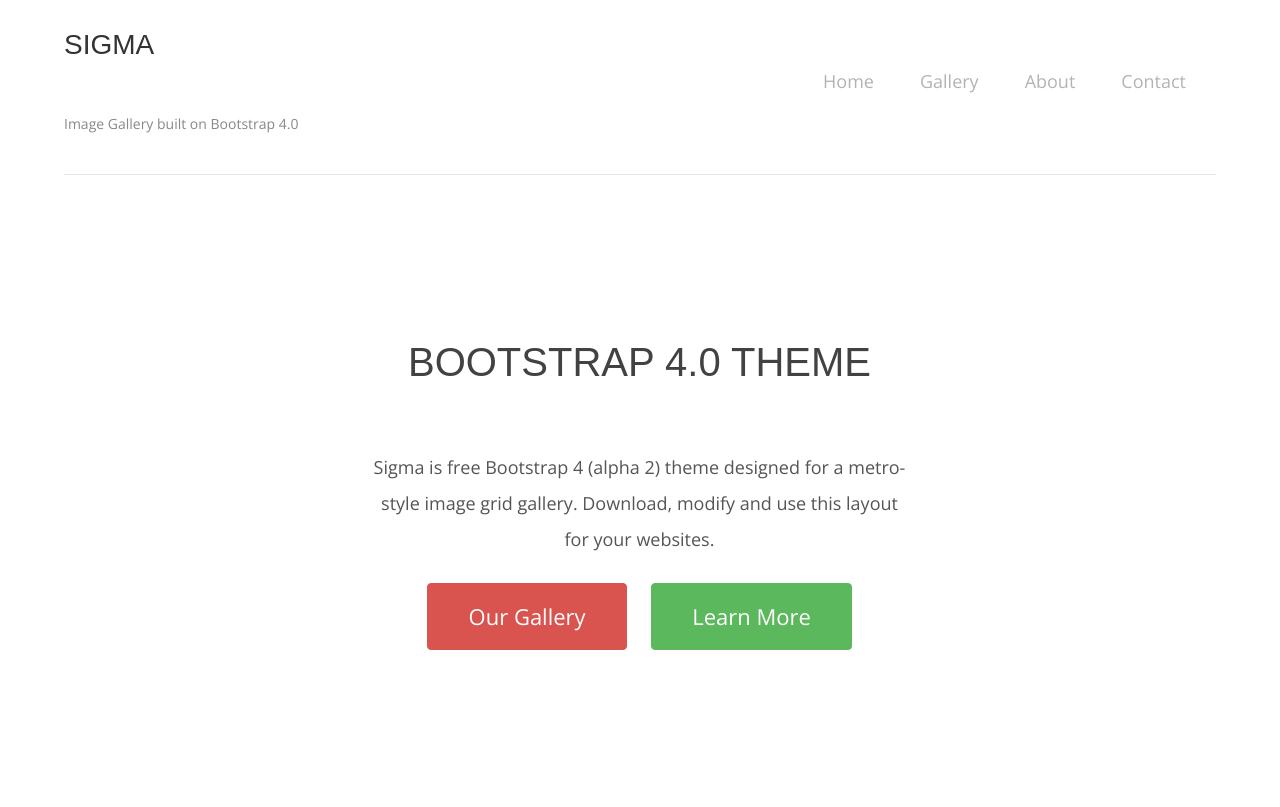
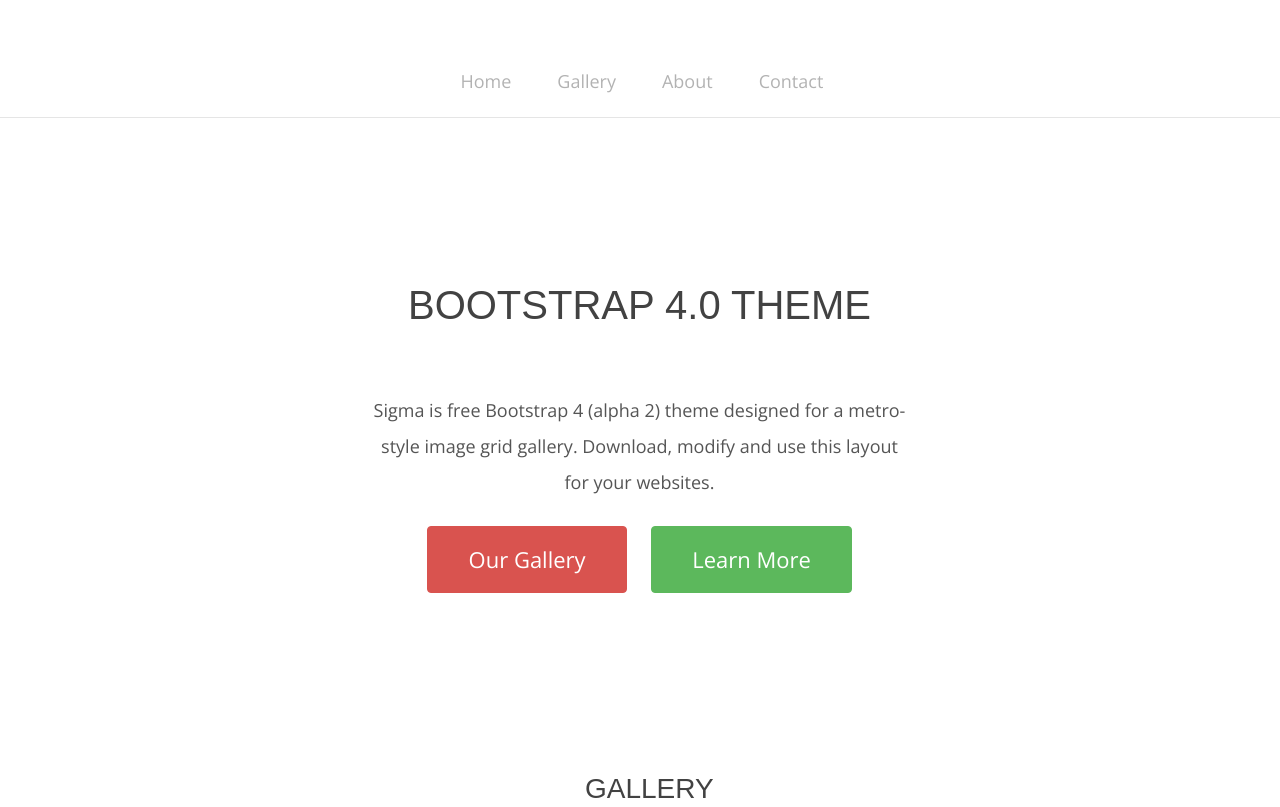
Before and after one commit to pedro574/las_update, a plain HTML site: page index.html in a window 1280 px wide. Shown: the top 807 px of the page. Drawn offline with nearby package versions, Linux system fonts and the light colour scheme.

Commit message:
Update index.html

```diff
--- a/index.html
+++ b/index.html
@@ -22,15 +22,10 @@ http://www.templatemo.com/tm-479-sigma
 
 <header id="top">
 
-	<div class="container-fluid">
 
-        <div class="row">
 
-            <div class="col-lg-4 col-md-12 site-title">
-                <h1>Sigma</h1>
-                <h2>Image Gallery built on Bootstrap 4.0</h2>
 
-            </div>
+
 
             <div class="col-lg-8 col-md-12 main-menu">
 
```
